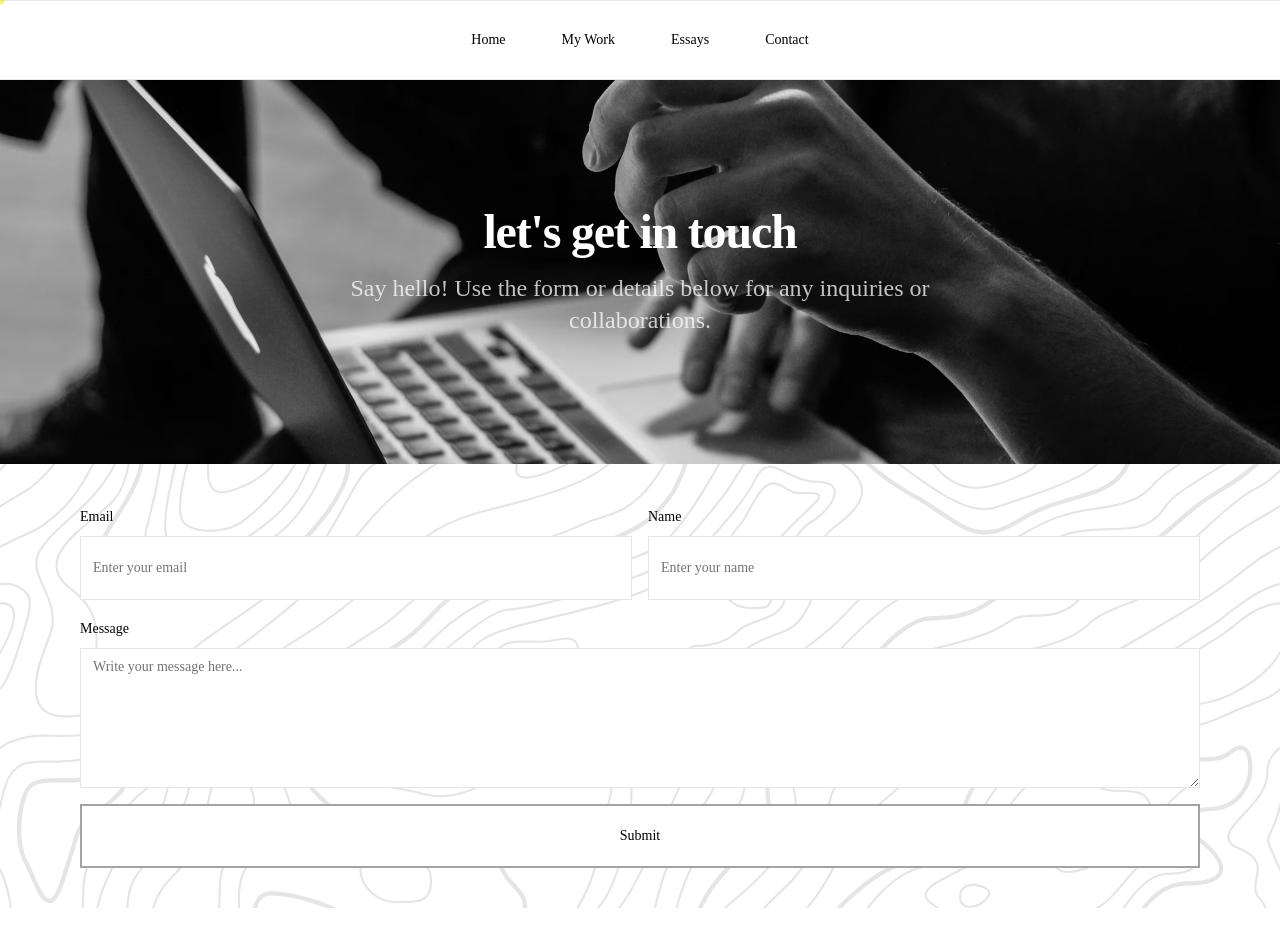
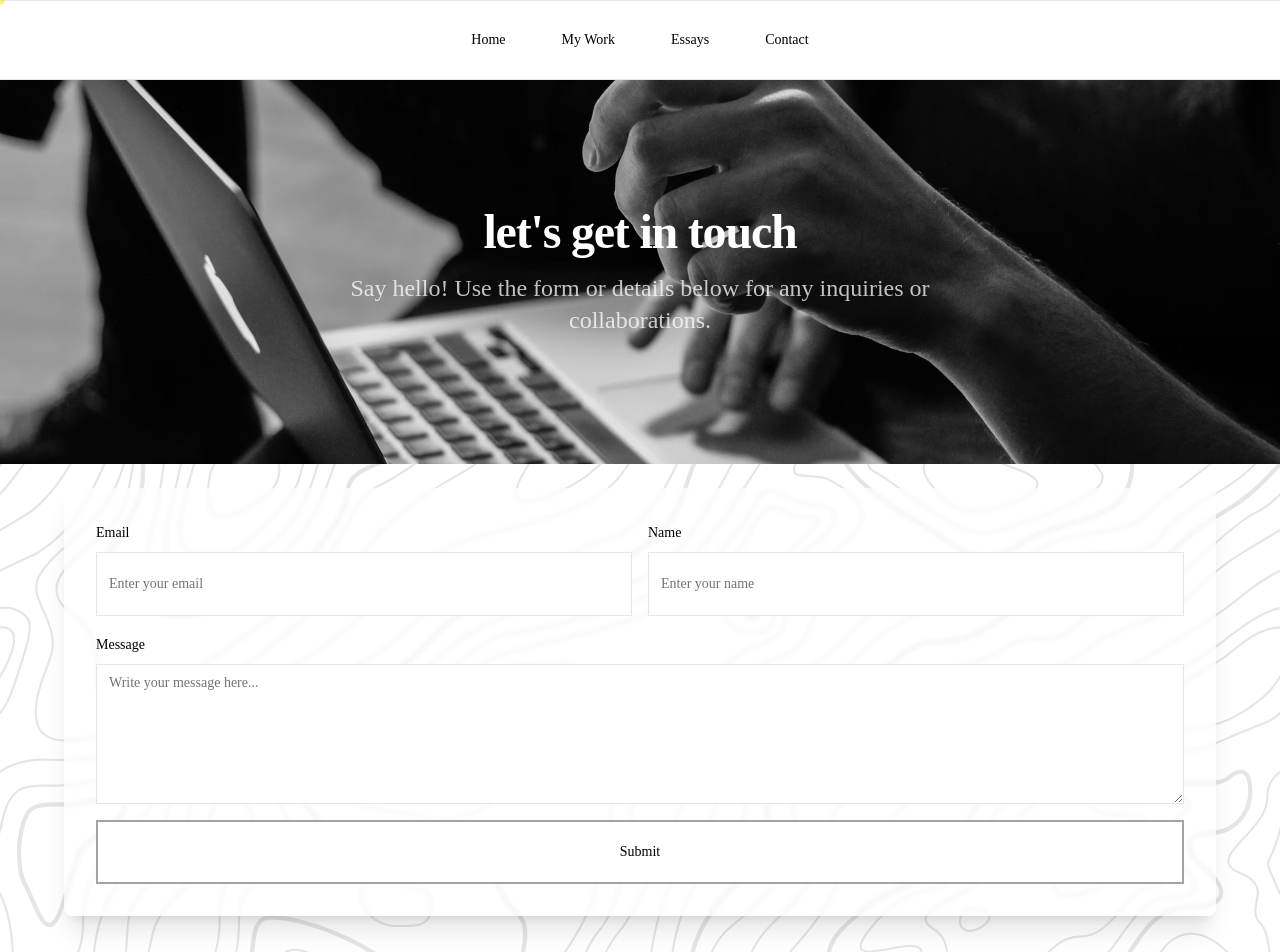
Before and after one commit to Keerikadan03/charlotte-mandell, a React (Vite) app: page /contact in a window 1280 px wide. Shown: the top 952 px of the page. Before the commit the page ends 908 px from the top, so only its background shows below. Built offline with nearby package versions, Linux system fonts and the light colour scheme.

Commit message:
changes in contact page

```diff
--- a/src/pages/Contact.tsx
+++ b/src/pages/Contact.tsx
@@ -1,6 +1,7 @@
 import { ContactForm } from "@/components/ContactForm";
 import banner from "../assets/sections/typing.avif";
 import { Title } from "@/components/typography/Title";
+import Section from "@/components/Section";
 
 const Contact = () => {
   return (
@@ -8,7 +9,9 @@ const Contact = () => {
       <Title title="let's get in touch" description="Say hello! Use the form or details below for any inquiries or collaborations." background={banner} />
       {/* content */}
       <div className="max-w-6xl mx-auto py-6">
+      <Section>
         <ContactForm />
+      </Section>
       </div>
     </div>
   );
```
